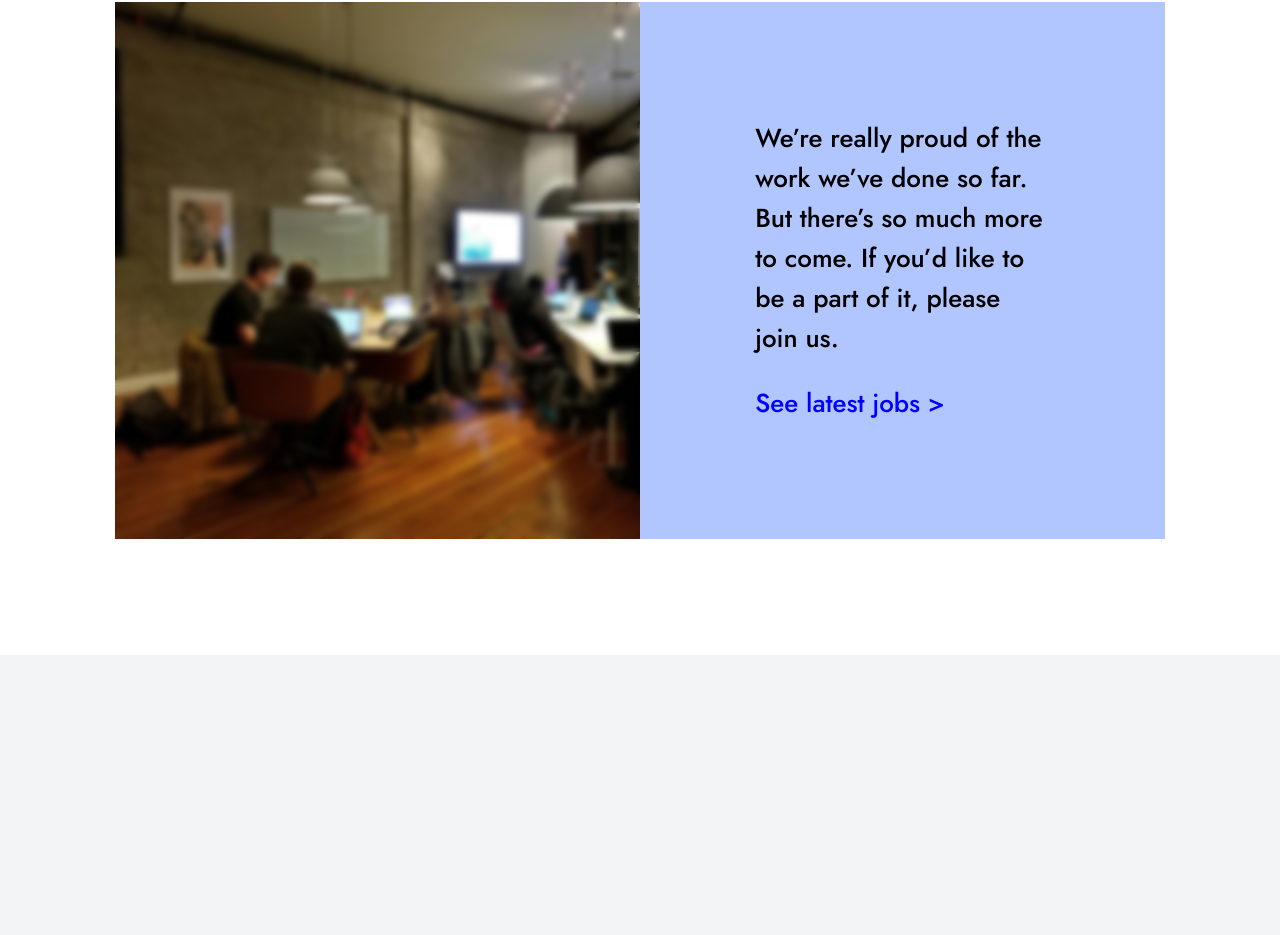
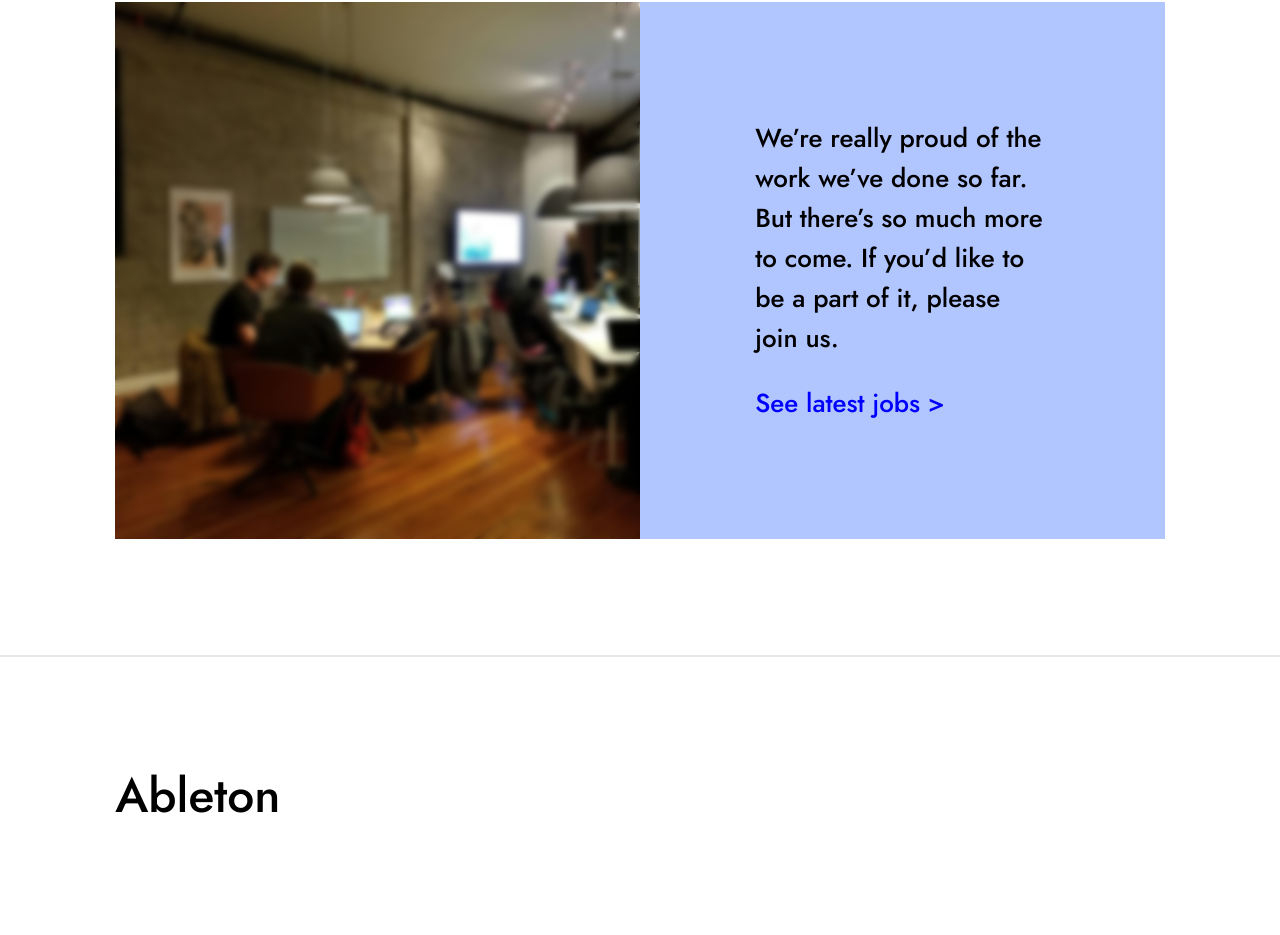
Before and after one commit to feantuns/frontend-practice, a website: page ableton/index.html in a window 1280 px wide. Shown: the part 7419-8354 px from the top of the page. Before the commit the page ends 8074 px from the top, so only its background shows below. Drawn offline with nearby package versions, Linux system fonts and the light colour scheme.

Commit message:
feat: start footer

```diff
--- a/ableton/index.html
+++ b/ableton/index.html
@@ -303,6 +303,10 @@
           </div>
         </div>
       </section>
+
+      <footer class="border-t-2 border-t-gray-200 p-[9vw]">
+        <h3 class="text-5xl font-medium">Ableton</h3>
+      </footer>
     </main>
   </body>
 
```
Also changed, not shown: ableton/README.md, ableton/styles/output.css.
